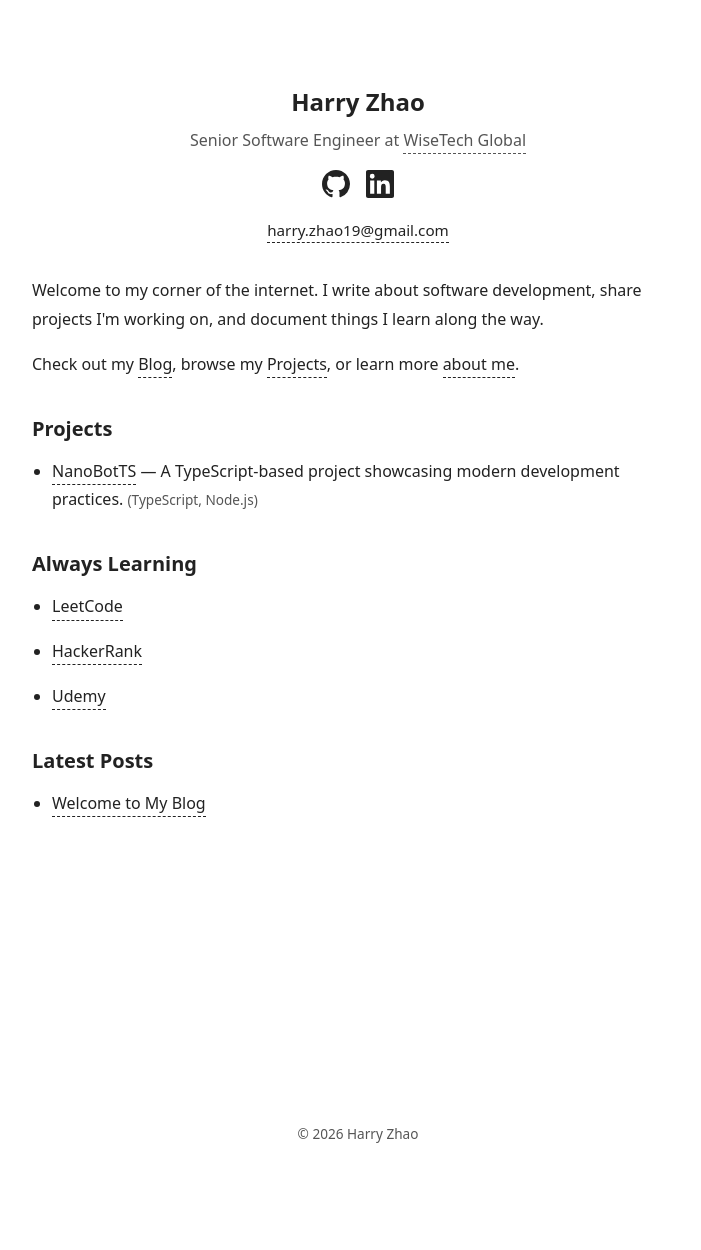
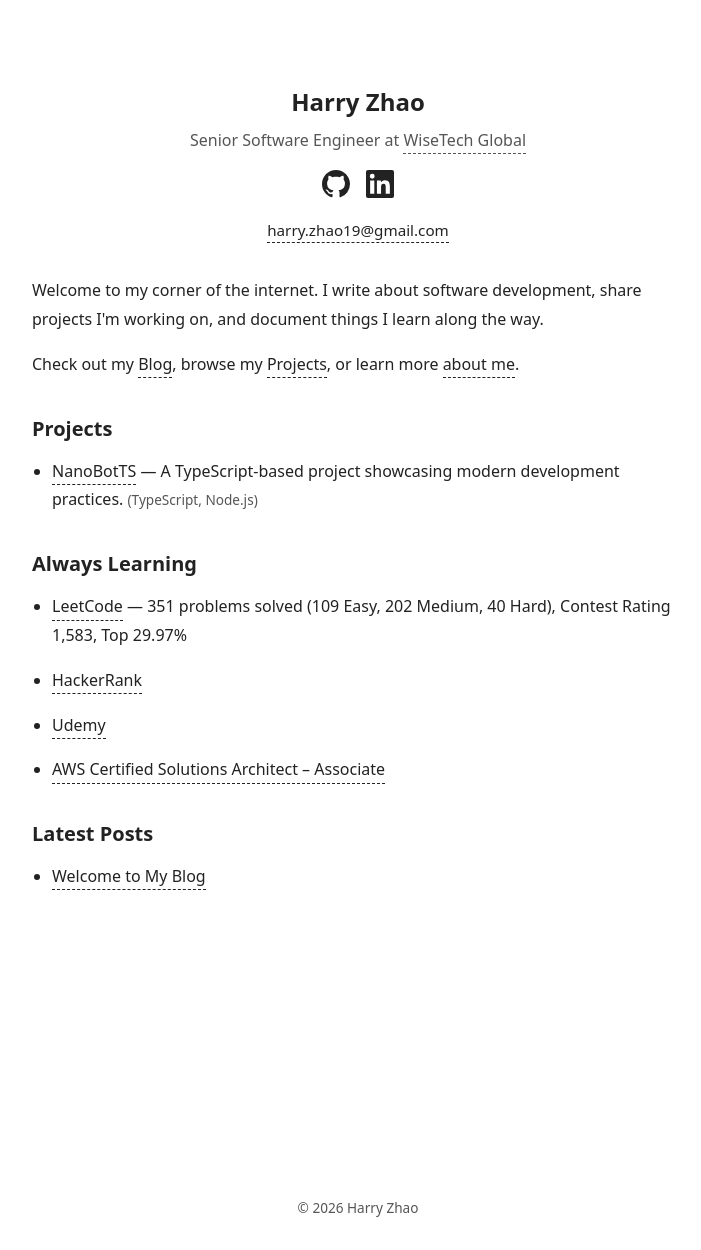
Before and after one commit to Harry-Zhao-AU/harry-zhao-au.github.io, a Jekyll site: the page built from index.html, in a window 1280 px wide. Shown: the whole page, without its empty margins (282-983 px from the left). Built offline with Jekyll 4.4.1, drawn with Linux system fonts in a browser that asks for light colours; before the commit the page ends 1176 px from its top, so only the background shows below that.

Commit message:
add leetcode summary and aws cert

```diff
--- a/_layouts/home.html
+++ b/_layouts/home.html
@@ -36,9 +36,10 @@ layout: default
 <div class="section">
   <h2>Always Learning</h2>
   <ul>
-    <li><a href="https://leetcode.cn/u/harryzhao/" target="_blank" rel="noopener">LeetCode</a></li>
+    <li><a href="https://leetcode.cn/u/harryzhao/" target="_blank" rel="noopener">LeetCode</a> — 351 problems solved (109 Easy, 202 Medium, 40 Hard), Contest Rating 1,583, Top 29.97%</li>
     <li><a href="https://www.hackerrank.com/profile/zy51927042" target="_blank" rel="noopener">HackerRank</a></li>
     <li><a href="https://www.udemy.com/user/zhao-yang-28/" target="_blank" rel="noopener">Udemy</a></li>
+    <li><a href="https://www.credly.com/badges/86d2f248-4379-40f3-a101-9b92a9076789/linked_in_profile" target="_blank" rel="noopener">AWS Certified Solutions Architect – Associate</a></li>
   </ul>
 </div>
 
```
